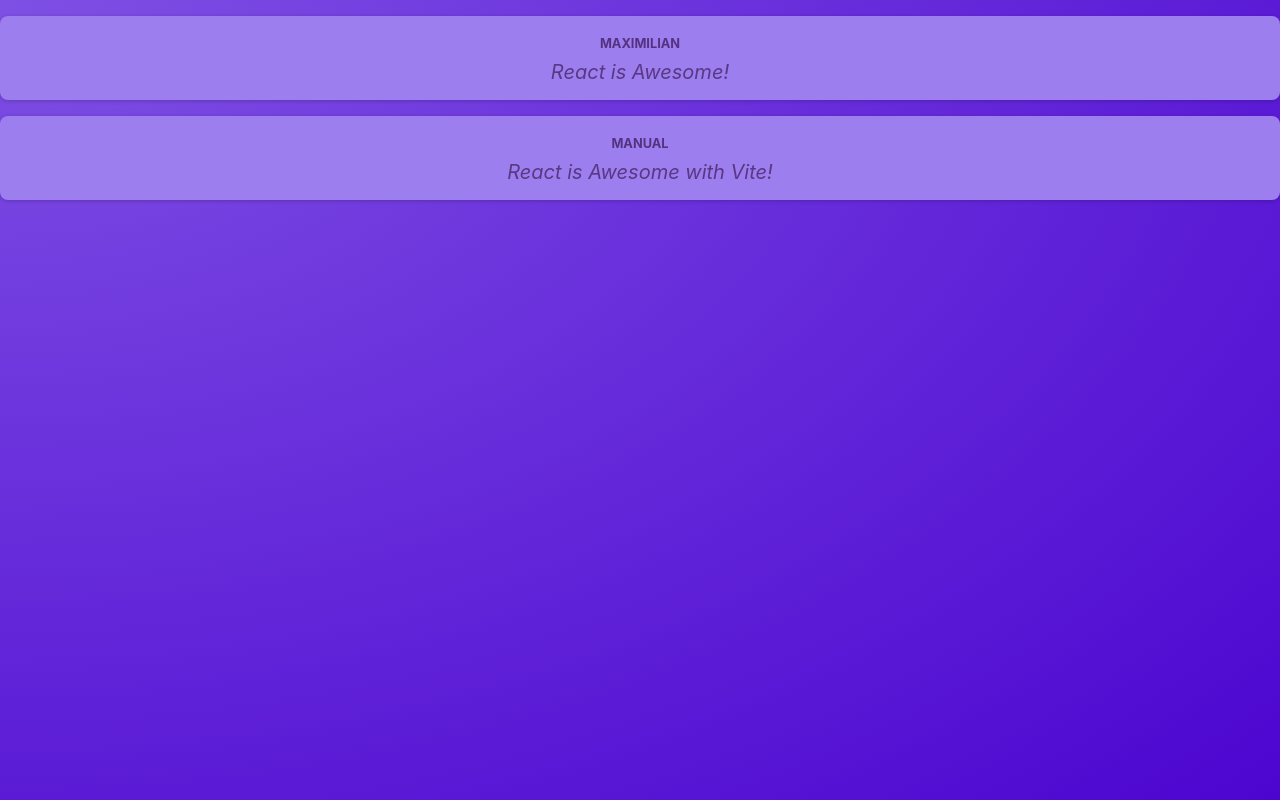
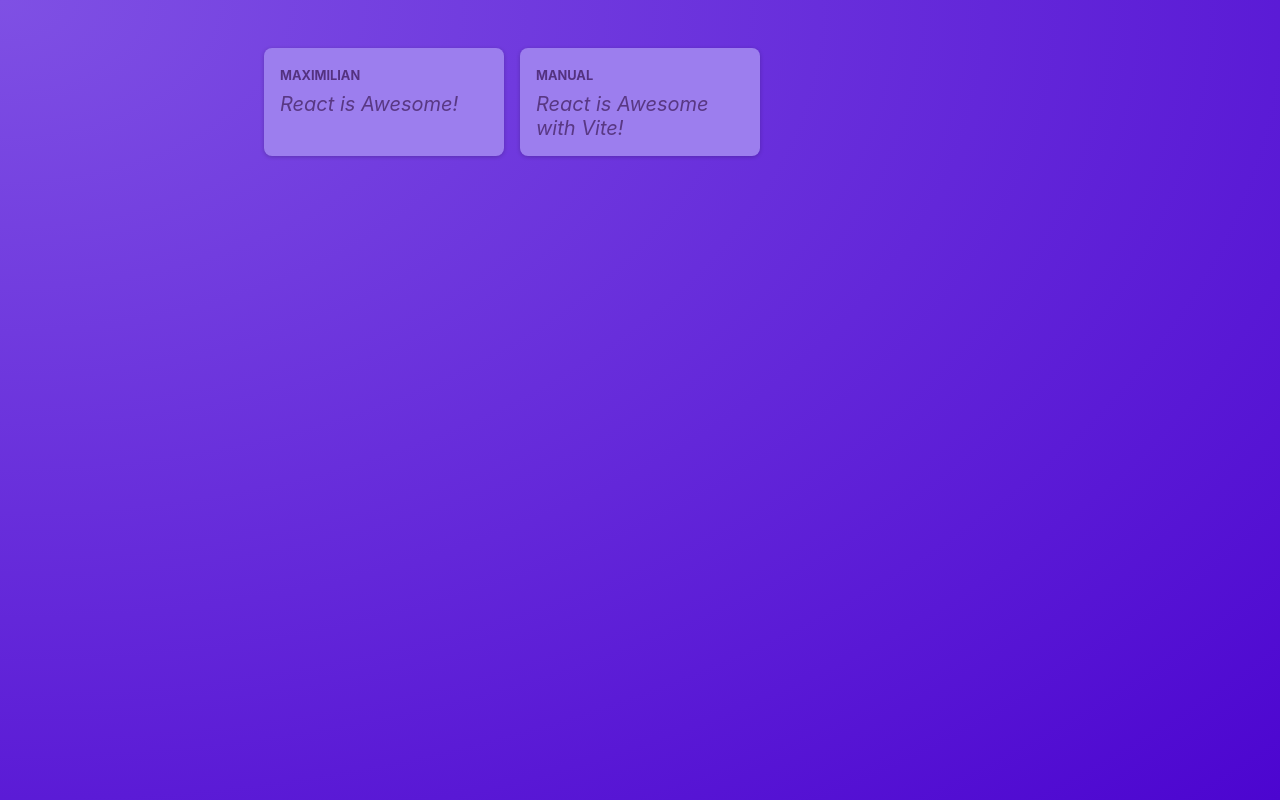
Before and after one commit to sangayt1997/react-vite-app, a React (Vite) app: page / in a window 1280 px wide. Built offline with nearby package versions, Linux system fonts and the light colour scheme.

Commit message:
adding new posts list compoent

```diff
--- a/src/app.jsx
+++ b/src/app.jsx
@@ -1,10 +1,9 @@
-import Post from "./components/post/post.jsx";
+import PostsList from "./components/posts-list/posts-list.jsx";
 
 function App() {
   return (
       <main>
-        <Post author="Maximilian" title="React is Awesome!" />
-        <Post author="Manual" title="React is Awesome with Vite!" />
+          <PostsList />
       </main>
   );
 }
--- a/src/components/post/post.jsx
+++ b/src/components/post/post.jsx
@@ -2,10 +2,10 @@
 
 function Post(props) {
     return (
-        <div className={classes.post}>
+        <li className={classes.post}>
             <p className={classes.author}>{props.author}</p>
             <p className={classes.title}>{props.title}</p>
-        </div>
+        </li>
     )
 }
 
--- /dev/null
+++ b/src/components/posts-list/posts-list.jsx
@@ -0,0 +1,13 @@
+import classes from "./posts-list.module.css";
+import Post from "../post/post.jsx";
+
+function PostsList() {
+    return (
+        <ul className={classes.posts}>
+            <Post author="Maximilian" title="React is Awesome!" />
+            <Post author="Manual" title="React is Awesome with Vite!" />
+        </ul>
+    )
+}
+
+export default PostsList;
--- /dev/null
+++ b/src/components/posts-list/posts-list.module.css
@@ -0,0 +1,10 @@
+.posts {
+    list-style: none;
+    max-width: 50rem;
+    margin: 1rem auto;
+    padding: 1rem 0;
+    display: grid;
+    gap: 1rem;
+    grid-template-columns: repeat(3, 30%);
+    justify-content: center;
+}
--- a/src/index.css
+++ b/src/index.css
@@ -18,6 +18,5 @@
 
 body {
   margin: 0;
-  text-align: center;
   color: #e6ddf9;
 }
```
